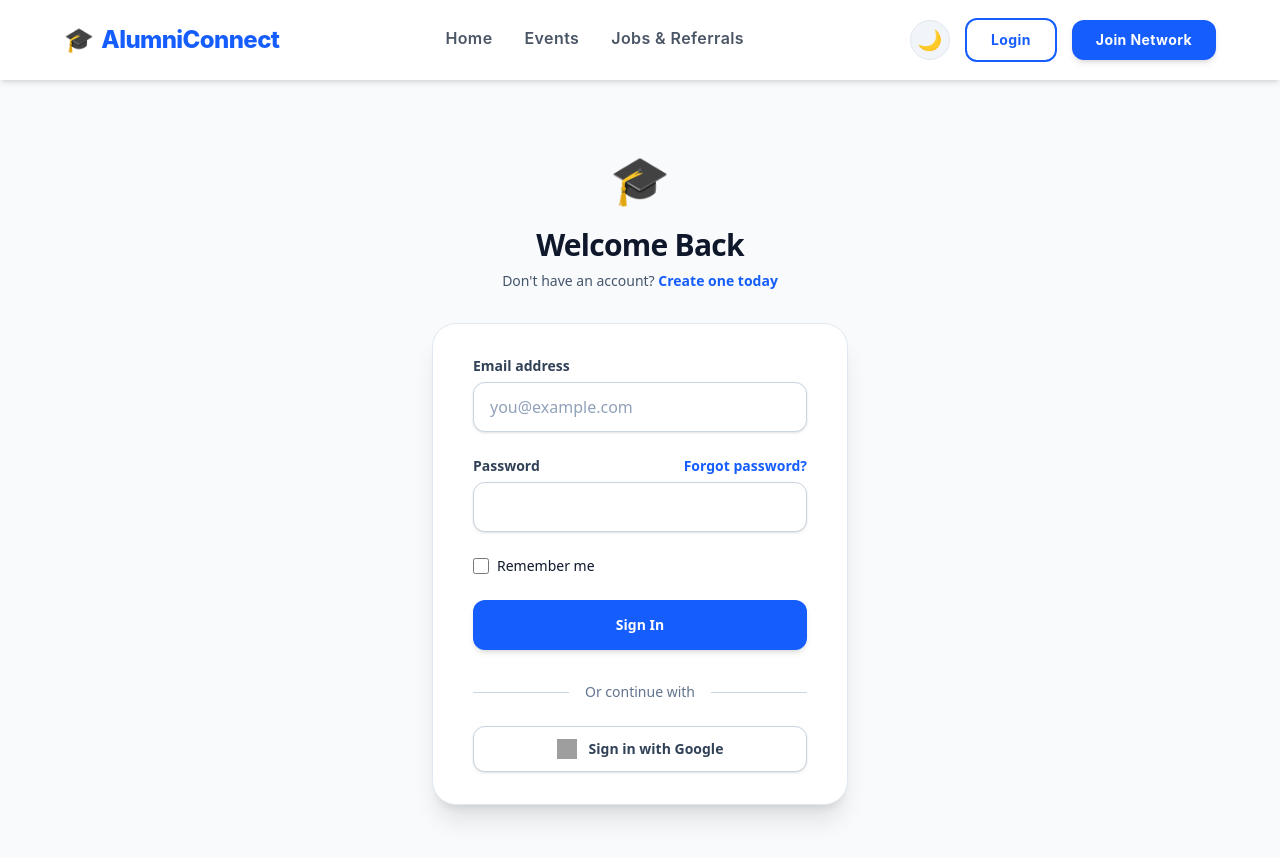
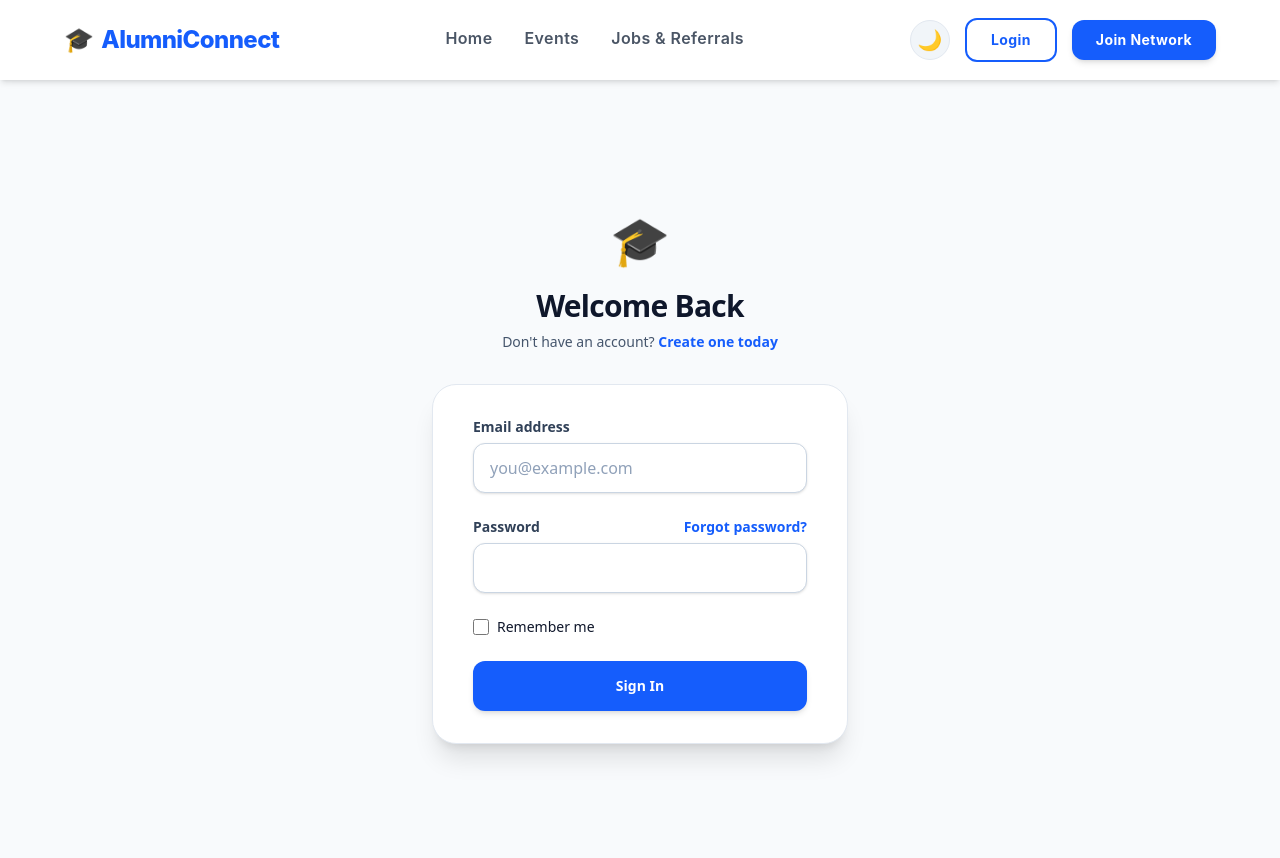
Before and after one commit to AlumniConnect-team/AlumniConnect, a React (Vite) app: page /login in a window 1280 px wide. Shown: the top 858 px of the page. Built offline with nearby package versions, Linux system fonts and the light colour scheme; grey boxes are pictures that could not be loaded.

Commit message:
updated the login page

```diff
--- a/src/Components/Login.jsx
+++ b/src/Components/Login.jsx
@@ -43,7 +43,7 @@ const Login = () => {
     <div className="min-h-screen bg-slate-50 dark:bg-slate-900 flex flex-col justify-center py-12 sm:px-6 lg:px-8 transition-colors duration-300 font-sans">
       <div className="sm:mx-auto sm:w-full sm:max-w-md">
         <div className="text-center">
-           <span className="text-5xl">🎓</span>
+          <span className="text-5xl">🎓</span>
         </div>
         <h2 className="mt-6 text-center text-3xl font-extrabold text-slate-900 dark:text-white tracking-tight">
           Welcome Back
@@ -83,7 +83,10 @@ const Login = () => {
                   Password
                 </label>
                 <div className="text-sm">
-                  <Link to="/updatepwd" className="font-bold text-blue-600 dark:text-blue-400 hover:text-blue-500">
+                  <Link
+                    to="/updatepwd"
+                    className="font-bold text-blue-600 dark:text-blue-400 hover:text-blue-500"
+                  >
                     Forgot password?
                   </Link>
                 </div>
@@ -119,30 +122,6 @@ const Login = () => {
               </button>
             </div>
           </form>
-
-          <div className="mt-8">
-            <div className="relative">
-              <div className="absolute inset-0 flex items-center">
-                <div className="w-full border-t border-slate-300 dark:border-slate-700"></div>
-              </div>
-              <div className="relative flex justify-center text-sm">
-                <span className="px-4 bg-white dark:bg-slate-800 text-slate-500 dark:text-slate-400 font-medium transition-colors">
-                  Or continue with
-                </span>
-              </div>
-            </div>
-
-            <div className="mt-6">
-              <button className="w-full inline-flex justify-center py-3 px-4 border border-slate-300 dark:border-slate-600 rounded-xl shadow-sm bg-white dark:bg-slate-900 text-sm font-bold text-slate-700 dark:text-slate-300 hover:bg-slate-50 dark:hover:bg-slate-800 transition-all active:scale-[0.98]">
-                <img
-                  className="h-5 w-5"
-                  src="https://www.svgrepo.com/show/475656/google-color.svg"
-                  alt="Google"
-                />
-                <span className="ml-3">Sign in with Google</span>
-              </button>
-            </div>
-          </div>
         </div>
       </div>
     </div>
```
